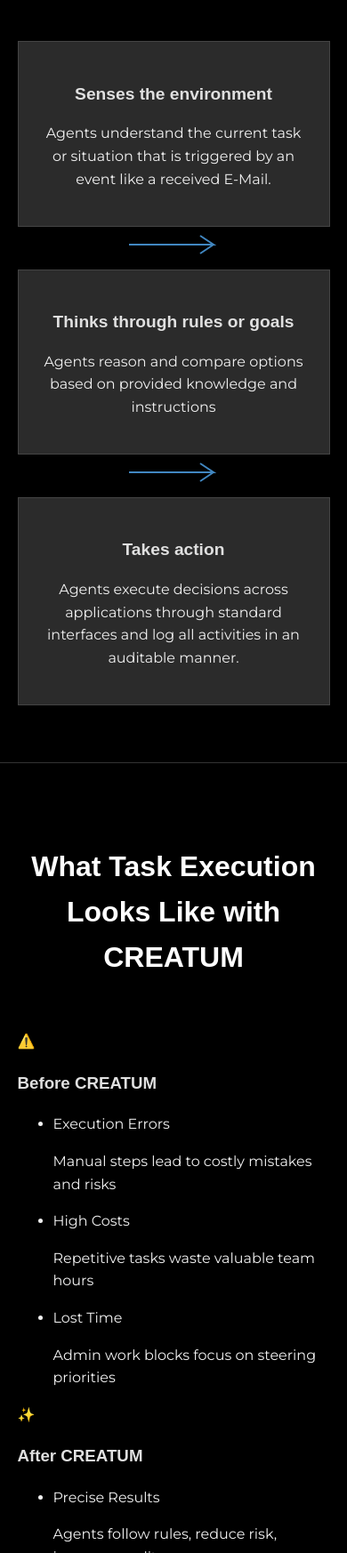
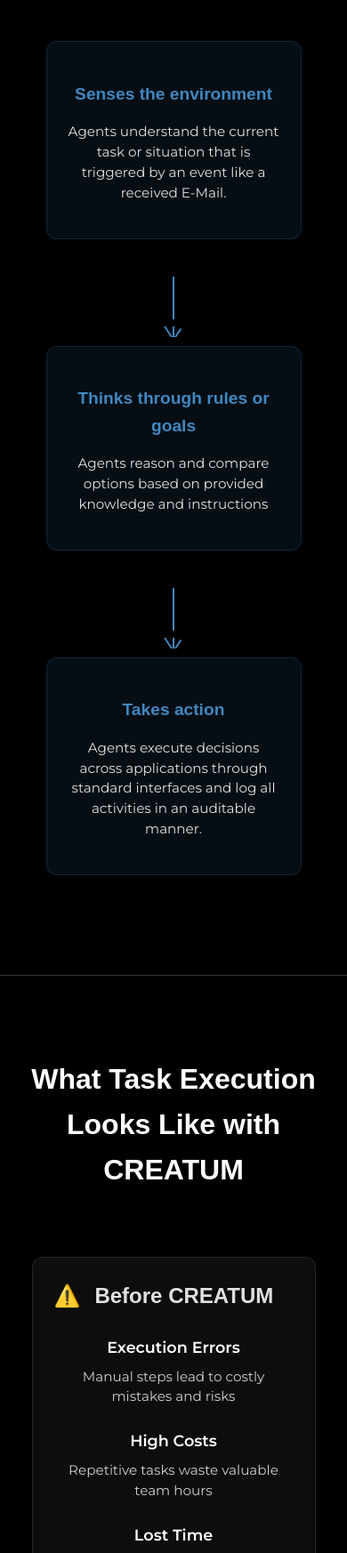
Before and after one commit to emily-pearl/Creatum-website, a plain HTML site: page index.html in a window 390 px wide. Shown: the part 2640-4386 px from the top of the page at 89% size. Drawn offline with Linux system fonts and the light colour scheme; a web font is replaced by a local one.

Commit message:
Update style.css

```diff
--- a/assets/css/style.css
+++ b/assets/css/style.css
@@ -447,117 +447,229 @@
 }
 
 /* How It Works Section */
-.steps-placeholder {
+.steps-container {
     display: flex;
+    align-items: center;
     justify-content: center;
-    align-items: stretch;
     gap: 1rem;
-    flex-wrap: wrap;
-    /* TODO: Replace with actual diagram styling */
-    border: 1px dashed #555; /* Darker dashed border */
-    padding: 2rem;
+    margin: 3rem auto;
+    max-width: 1200px;
+    padding: 0 2rem;
 }
 
 .step {
-    flex-basis: 250px;
+    flex: 1;
+    max-width: 300px;
+    opacity: 0;
+    transform: translateY(20px);
+    animation: stepFadeIn 0.6s ease-out forwards;
+}
+
+.step:nth-child(1) { animation-delay: 0.2s; }
+.step:nth-child(3) { animation-delay: 0.6s; }
+.step:nth-child(5) { animation-delay: 1s; }
+
+.step-content {
+    background: rgba(65, 135, 193, 0.1);
+    border: 1px solid rgba(65, 135, 193, 0.2);
+    border-radius: 12px;
     padding: 1.5rem;
-    background-color: #2b2b2b; /* Match feature item bg */
-    border: 1px solid #444; /* Match feature item border */
+    transition: transform 0.3s ease, box-shadow 0.3s ease;
+}
+
+.step-content:hover {
+    transform: translateY(-5px);
+    box-shadow: 0 8px 24px rgba(65, 135, 193, 0.15);
 }
 
 .step h3 {
-    font-size: 1.2rem; /* Bolded via section h3 */
-    margin-bottom: 0.5rem;
-}
-
-.step-arrow {
-    font-size: 2.5rem;
     color: #4187C1;
-    align-self: center;
-}
-
-/* Benefits Section */
-.benefits-container {
-    display: flex;
-    gap: 3rem;
-    text-align: left;
-    align-items: flex-start;
-    flex-wrap: wrap;
-}
-
-.benefits-highlight {
-    flex: 1.2;
-    font-style: italic;
-    background-color: #2b2b2b; /* Match feature item bg */
-    padding: 2rem;
-    border-left: 5px solid #4187C1; /* Medium blue accent */
-    color: #cccccc;
-}
-
-.benefits-highlight h4 {
-    font-style: normal;
-    margin-top: 0;
     margin-bottom: 1rem;
-    color: #ffffff;
-    font-weight: bold;
-}
-
-.benefits-highlight p {
-    margin-bottom: 1rem;
-}
-
-.benefits-highlight strong {
-    display: block;
-    margin-top: 0.5rem;
-    font-style: normal;
-    color: #e0e0e0;
-}
-
-.benefits-list {
-    flex: 1;
-    padding-top: 1rem;
-}
-
-.benefits-list h3 {
-    margin-bottom: 1rem;
-    font-size: 1.4rem; /* Bolded via section h3 */
-}
-
-.benefits-list ul {
-    list-style: none;
-    padding-left: 0;
-}
-
-.benefits-list li {
-    margin-bottom: 1rem;
-    padding-left: 2rem;
-    position: relative;
-    color: #cccccc;
-}
-
-.benefits-list li::before {
-    content: '\2713'; /* Checkmark */
-    color: #51cf66; /* Green checkmark */
-    font-weight: bold;
-    position: absolute;
-    left: 0;
-    top: 0;
     font-size: 1.2rem;
 }
 
-#ask-hayley-placeholder button {
-    padding: 0.8rem 1.5rem;
-    background-color: transparent;
-    color: #4187C1;
-    border: 2px solid #4187C1;
-    font-weight: bold;
-    cursor: pointer;
-    transition: background-color 0.2s ease-in-out, color 0.2s ease-in-out;
+.step p {
+    color: #e0e0e0;
+    font-size: 0.95rem;
+    line-height: 1.5;
 }
 
-#ask-hayley-placeholder button:hover {
-    background-color: #4187C1;
-    color: #1a1a1a;
+.step-connector {
+    width: 100px;
+    height: 40px;
+    opacity: 0;
+    animation: connectorFadeIn 0.6s ease-out forwards;
+}
+
+.step-connector:nth-child(2) { animation-delay: 0.4s; }
+.step-connector:nth-child(4) { animation-delay: 0.8s; }
+
+.connector-line {
+    stroke-dasharray: 80;
+    stroke-dashoffset: 80;
+    animation: drawLine 1s ease-out forwards, moveLine 2s linear infinite;
+}
+
+.connector-arrow {
+    stroke-dasharray: 30;
+    stroke-dashoffset: 30;
+    animation: drawArrow 0.6s ease-out forwards, moveArrow 2s linear infinite;
+}
+
+@keyframes stepFadeIn {
+    from {
+        opacity: 0;
+        transform: translateY(20px);
+    }
+    to {
+        opacity: 1;
+        transform: translateY(0);
+    }
+}
+
+@keyframes connectorFadeIn {
+    from {
+        opacity: 0;
+    }
+    to {
+        opacity: 1;
+    }
+}
+
+@keyframes drawLine {
+    to {
+        stroke-dashoffset: 0;
+    }
+}
+
+@keyframes drawArrow {
+    to {
+        stroke-dashoffset: 0;
+    }
+}
+
+@keyframes moveLine {
+    0% {
+        stroke-dashoffset: 0;
+    }
+    100% {
+        stroke-dashoffset: -80;
+    }
+}
+
+@keyframes moveArrow {
+    0% {
+        transform: translateX(0);
+    }
+    100% {
+        transform: translateX(20px);
+    }
+}
+
+@media (max-width: 900px) {
+    .steps-container {
+        flex-direction: column;
+        gap: 2rem;
+    }
+
+    .step {
+        max-width: 100%;
+    }
+
+    .step-connector {
+        transform: rotate(90deg);
+        margin: -1rem 0;
+    }
+}
+
+/* Benefits Section Styles */
+.benefits-container {
+    max-width: 1200px;
+    margin: 0 auto;
+    padding: 0.5rem 1rem 2rem 1rem;
+}
+
+.benefits-grid {
+    display: grid;
+    grid-template-columns: repeat(auto-fit, minmax(300px, 1fr));
+    gap: 2rem;
+    margin-top: 0.5rem;
+}
+
+.benefit-card {
+    background: rgba(255, 255, 255, 0.05);
+    border-radius: 12px;
+    padding: 2rem;
+    transition: transform 0.3s ease;
+}
+
+.benefit-card:hover {
+    transform: translateY(-5px);
+}
+
+.benefit-header {
+    display: flex;
+    align-items: center;
+    gap: 1rem;
+    margin-bottom: 1.5rem;
+}
+
+.benefit-icon {
+    font-size: 1.5rem;
+}
+
+.benefit-header h3 {
+    margin: 0;
+    font-size: 1.5rem;
+    font-weight: 600;
+}
+
+.benefit-list {
+    list-style: none;
+    padding: 0;
+    margin: 0;
+}
+
+.benefit-list li {
+    margin-bottom: 1.5rem;
+}
+
+.benefit-list li:last-child {
+    margin-bottom: 0;
+}
+
+.benefit-title {
+    display: block;
+    font-weight: 600;
+    font-size: 1.1rem;
+    margin-bottom: 0.5rem;
+    color: #fff;
+}
+
+.benefit-list p {
+    margin: 0;
+    color: rgba(255, 255, 255, 0.8);
+    font-size: 0.95rem;
+    line-height: 1.5;
+}
+
+.benefit-card.before {
+    border: 1px solid rgba(255, 255, 255, 0.1);
+}
+
+.benefit-card.after {
+    border: 1px solid rgba(250, 62, 5, 0.3);
+    background: rgba(250, 62, 5, 0.05);
+}
+
+@media (max-width: 768px) {
+    .benefits-grid {
+        grid-template-columns: 1fr;
+    }
+
+    .benefit-card {
+        padding: 1.5rem;
+    }
 }
 
 /* CTA Section */
@@ -731,11 +843,11 @@
         font-size: 2rem;
     }
 
-    .steps-placeholder {
+    .steps-container {
         flex-direction: column;
         align-items: center;
     }
-    .step-arrow {
+    .step-connector {
         transform: rotate(90deg);
         margin: 0.5rem 0;
     }
```
